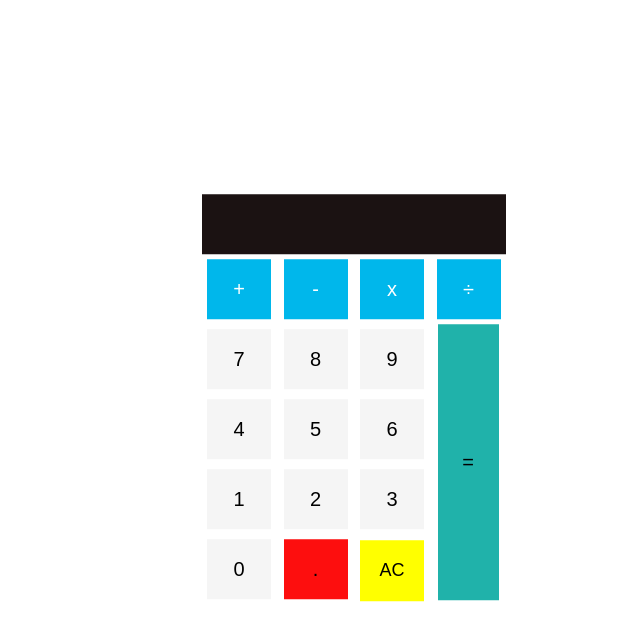
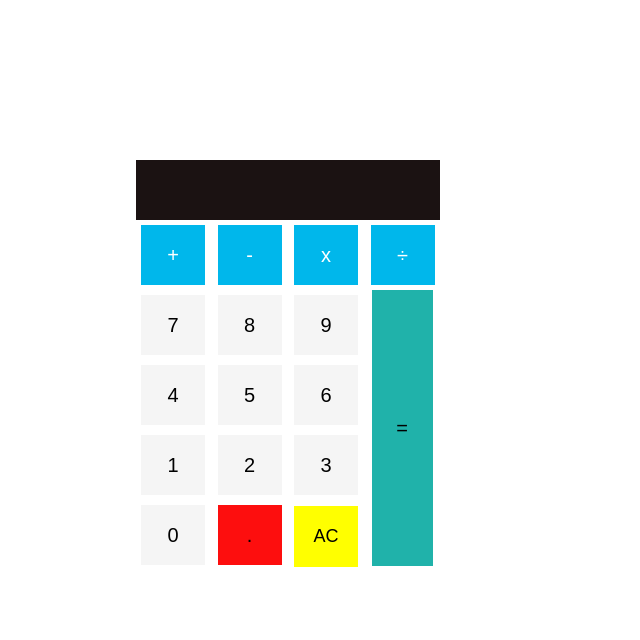
Before and after one commit to armash-khan97/Calculator, a plain HTML site: page index.html in a window 1280 px wide. Shown: the whole page, without its empty margins (248-888 px from the left). Drawn offline with Linux system fonts and the light colour scheme.

Commit message:
final ok

```diff
--- a/style/style.css
+++ b/style/style.css
@@ -2,7 +2,6 @@
     font-size : 62.5%;
     box-sizing : border-box;
 }
-
 *,
 *::before,
 *::after {
@@ -13,9 +12,8 @@
 .main {
     border-radius: 5px;
     position: absolute;
-    top: 50%;
-    left: 50%;
-    transform: translate(-50%, -50%);
+    top: 20%;
+    left: 30%;
     width: 380px;
 
 }
```
